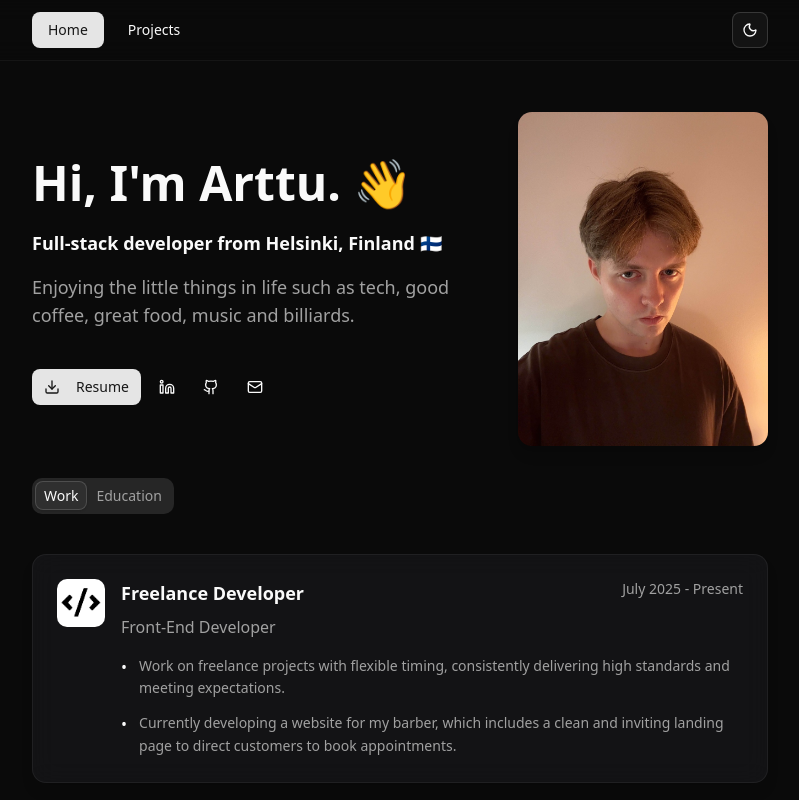
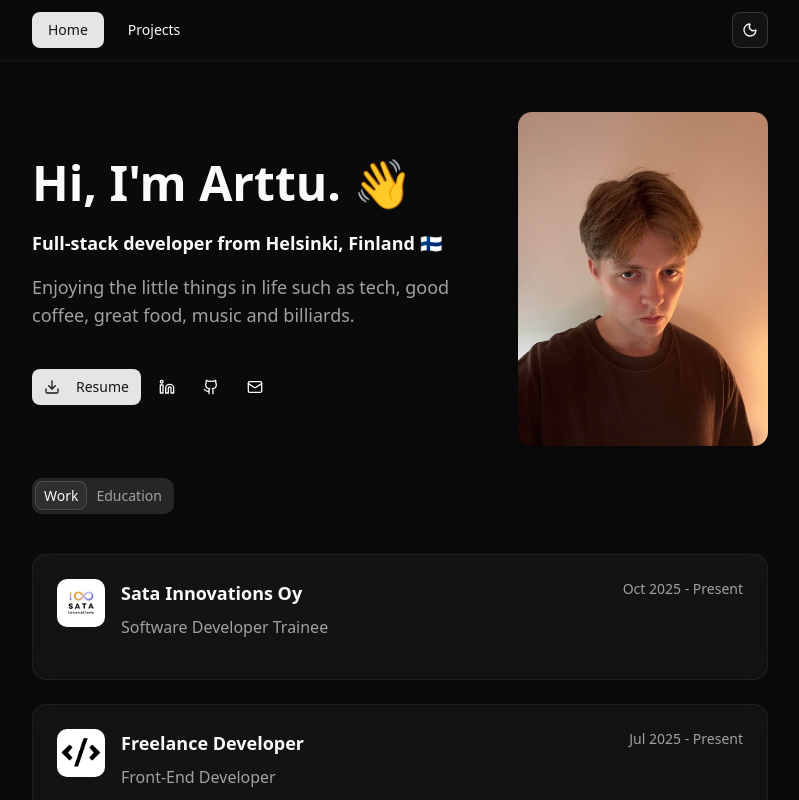
Before and after one commit to Arttuaarnio/portfolio, a React (Vite) app: page / in a window 1280 px wide. Shown: the top 800 px of the page, without its empty margins (240-1039 px from the left). Built offline with nearby package versions, Linux system fonts and the light colour scheme.

Commit message:
added new work experience

```diff
--- a/src/components/Experience.tsx
+++ b/src/components/Experience.tsx
@@ -76,24 +76,24 @@ function ExperienceList({ data }: { data: any[] }) {
     >
       {data.map((item, index) => (
         <motion.div
-          key={item.id}
+          key={item.id ?? index}
           className="flex gap-4 p-6 rounded-xl bg-white/70 dark:bg-zinc-900/70 border border-border/40 dark:border-border/60 backdrop-blur-md shadow-md dark:shadow-lg"
           variants={itemVariants}
           custom={index}
         >
           <div className="flex-shrink-0 w-12 h-12 rounded-lg flex items-center justify-center overflow-hidden">
-            {item.logoType === "image" ? (
+            {item.logoType === "image" && item.logo ? (
               <img
                 src={item.logo}
-                alt={`${item.company} logo`}
+                alt={`${item.company ?? "Company"} logo`}
                 className="w-full h-full object-contain"
               />
             ) : (
               <div
-                className={`w-full h-full ${item.logoColor} rounded-lg flex items-center justify-center`}
+                className={`w-full h-full ${item.logoColor ?? ""} rounded-lg flex items-center justify-center`}
               >
                 <span className="text-white font-bold text-sm">
-                  {item.logo}
+                  {item.logo ?? ""}
                 </span>
               </div>
             )}
@@ -101,18 +101,18 @@ function ExperienceList({ data }: { data: any[] }) {
 
           <div className="flex-1">
             <div className="flex items-start justify-between mb-2">
-              <h3 className="text-lg font-semibold">{item.company}</h3>
+              <h3 className="text-lg font-semibold">{item.company ?? "Company"}</h3>
               <span className="text-sm text-muted-foreground ml-4 ">
-                {item.duration}
+                {item.duration ?? ""}
               </span>
             </div>
 
-            <p className="text-muted-foreground mb-4">{item.position}</p>
+            <p className="text-muted-foreground mb-4">{item.position ?? ""}</p>
 
-            {item.achievements.length > 0 && (
+            {Array.isArray(item.achievements) && item.achievements.length > 0 && (
               <ul className="space-y-3">
-                {item.achievements.map((achievement: string, index: number) => (
-                  <li key={index} className="flex items-start gap-3">
+                {item.achievements.map((achievement: string, idx: number) => (
+                  <li key={idx} className="flex items-start gap-3">
                     <span className="text-white-500 text-l">•</span>
                     <span className="text-sm text-muted-foreground leading-relaxed">
                       {achievement}
--- a/src/data/WorkData.ts
+++ b/src/data/WorkData.ts
@@ -1,19 +1,28 @@
 export default [
   {
     id: 1,
+    company: "Sata Innovations Oy",
+    logo: "/images/satainnovations.png",
+    logoType: "image",
+    logoColor: "transparent",
+    position: "Software Developer Trainee",
+    duration: "Oct 2025 - Present",
+  },
+  {
+    id: 2,
     company: "Freelance Developer",
     logo: "/images/freelance.png",
     logoType: "image",
     logoColor: "transparent",
     position: "Front-End Developer",
-    duration: "July 2025 - Present",
+    duration: "Jul 2025 - Present",
     achievements: [
       "Work on freelance projects with flexible timing, consistently delivering high standards and meeting expectations.",
       "Currently developing a website for my barber, which includes a clean and inviting landing page to direct customers to book appointments.",
     ],
   },
   {
-    id: 2,
+    id: 3,
     company: "Project Courses During My Studies at Haaga-Helia",
     logo: "/images/haaga-helia.jpg",
     logoType: "image",
```
Also changed, not shown: public/images/satainnovations.png (added).
